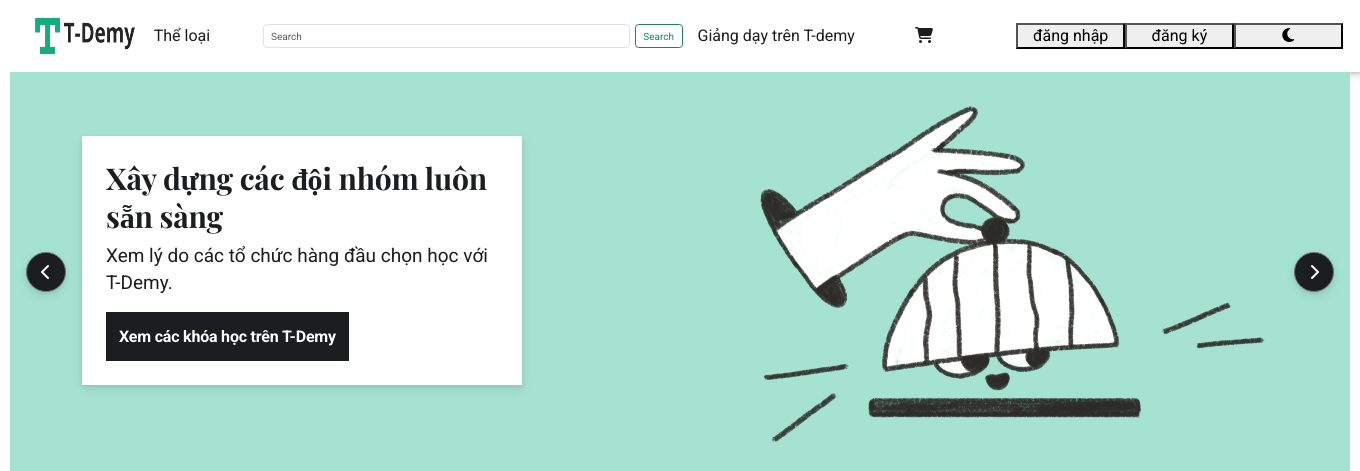
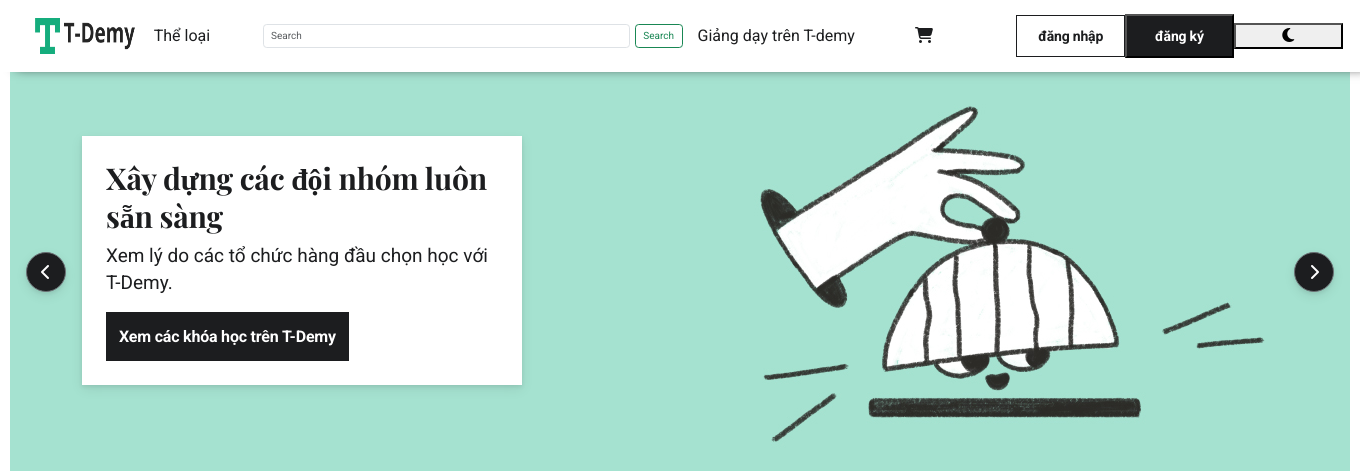
Before and after one commit to letrungtin09/DuAn1, a PHP site: page /EzCode/assets/index.html in a window 1360 px wide. Shown: the top 471 px of the page. Run offline with PHP 8.4, Linux system fonts and the light colour scheme.

Commit message:
pust lên

```diff
--- a/assets/css/main.css
+++ b/assets/css/main.css
@@ -25,6 +25,22 @@ body {
   margin-left: auto;
   padding-right: 2.4rem;
   padding-left: 2.4rem;
+}
+
+.nav_header {
+  background-color: #fff;
+  box-shadow: 12px 0px 11px -4px #252525;
+  height: 72px;
+  z-index: 1;
+}
+
+.logo_img {
+  width: 100px;
+  height: 36px;
+}
+
+.container_header {
+  margin: 0 2rem;
 }
 
 .carousel {
@@ -186,19 +202,4 @@ body {
 }
 .button-prev-large:hover {
   background-color: #3e4143;
-}
-
-.nav_header {
-  background-color: #fff;
-  box-shadow: 12px 0px 11px -4px #252525;
-  height: 72px;
-}
-
-.logo_img {
-  width: 100px;
-  height: 36px;
-}
-
-.container_header {
-  margin: 0 2rem;
 }/*# sourceMappingURL=main.css.map */
--- a/assets/index.html
+++ b/assets/index.html
@@ -56,8 +56,8 @@
                         <li><a class="dropdown-item" href="#">Something else here</a></li>
                     </ul>
                 </div>
-                <button class=" col-1">đăng nhập</button>
-                <button class=" col-1">đăng ký</button>
+                <button class="button-white-medium col-1">đăng nhập</button>
+                <button class="button-black-medium col-1">đăng ký</button>
                 <button class=" col-1">
                     <i class="fa-solid fa-moon"></i>
                 </button>
--- a/assets/sass/Layouts/_header.scss
+++ b/assets/sass/Layouts/_header.scss
@@ -2,6 +2,7 @@
     background-color: $color-white-0;
     box-shadow: 12px 0px 11px -4px $color-black-0;
     height: 72px;
+    z-index: 1;
 }
 .logo_img{
     width: 100px;
```
Also changed, not shown: 1 other file.
